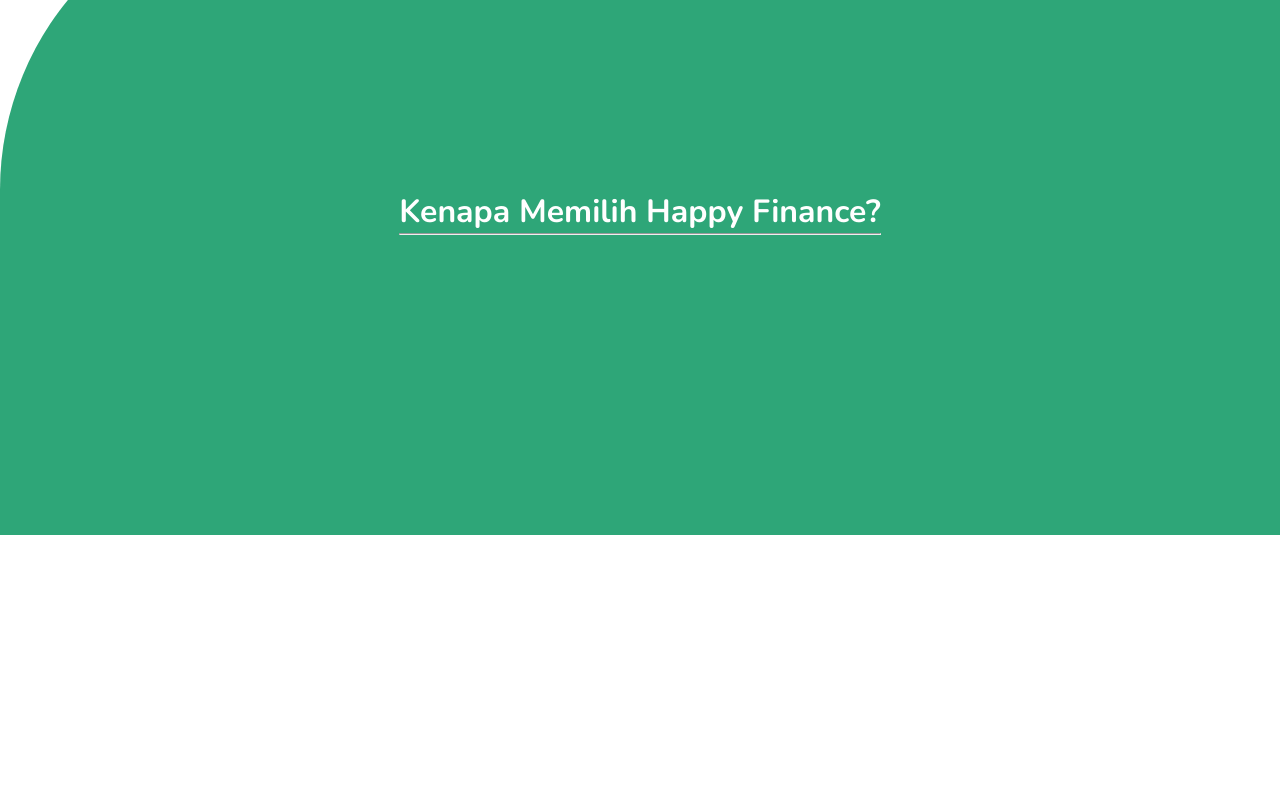
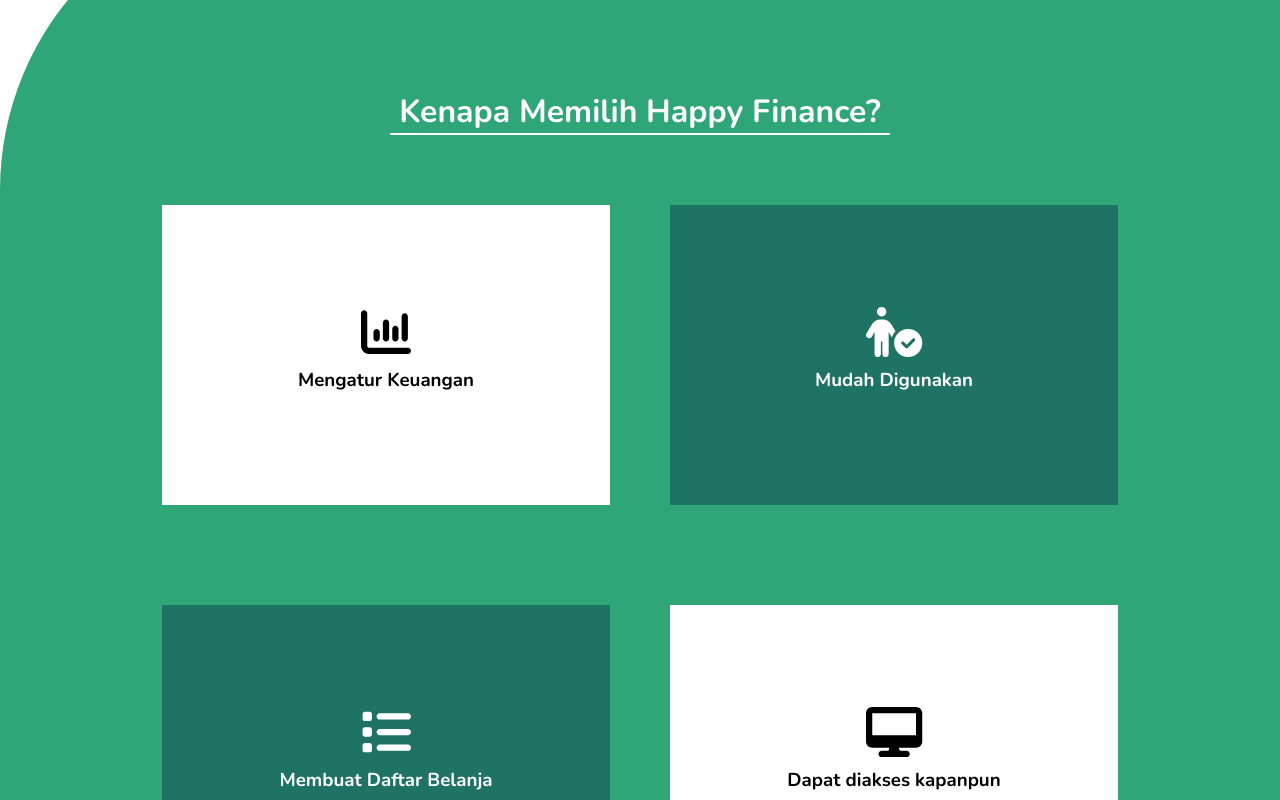
Before and after one commit to Mekamalcity/happyfinance-app, a React (Create React App) app: page / in a window 1280 px wide. Shown: the part 1260-2060 px from the top of the page. Before the commit the page ends 1795 px from the top, so only its background shows below. Built offline with nearby package versions, Linux system fonts and the light colour scheme.

Commit message:
lengkapi landing-page

```diff
--- a/src/component/LandingPage/mainlandingpage.jsx
+++ b/src/component/LandingPage/mainlandingpage.jsx
@@ -1,6 +1,9 @@
 import React from "react";
 import { Link } from "react-router-dom"
 import imgmain1 from '../../Asset/img/main1.png'
+import { faChartColumn, faPersonCircleCheck, faListSquares, faDesktop } from "@fortawesome/free-solid-svg-icons"
+import { FontAwesomeIcon } from "@fortawesome/react-fontawesome";
+
 
 function Main1() {
     return (
@@ -51,21 +54,63 @@
 function Main3() {
     return (
         <div className="container-main3">
-            <div>
-                <h1>
-                    Kenapa Memilih Happy Finance?
-                </h1>
-                <hr />
-                <div>
+            <div className="all-item-main3">
+                <div className="title-main3">
+                    <h1>
+                        Kenapa Memilih Happy Finance?
+                    </h1>
+                    <hr />
+                </div>
+                <div className="why-happyfinance">
+                    <div className="why-item-1">
+                        <FontAwesomeIcon className="fontAwesomeIcon" icon={faChartColumn}></FontAwesomeIcon>
+                        <h3>
+                            Mengatur Keuangan
+                        </h3>
+                        <p>
 
+                        </p>
+                    </div>
+                    <div className="why-item-2">
+                        <FontAwesomeIcon className="fontAwesomeIcon" icon={faPersonCircleCheck}></FontAwesomeIcon>
+                        <h3>
+                            Mudah Digunakan
+                        </h3>
+                        <p>
+
+                        </p>
+                    </div>
                 </div>
-                <div>
+                <div className="why-happyfinance">
+                    <div className="why-item-2">
+                        <FontAwesomeIcon className="fontAwesomeIcon" icon={faListSquares}></FontAwesomeIcon>
+                        <h3>
+                            Membuat Daftar Belanja
+                        </h3>
+                        <p>
 
+                        </p>
+                    </div>
+                    <div className="why-item-1">
+                        <FontAwesomeIcon className="fontAwesomeIcon" icon={faDesktop}></FontAwesomeIcon>
+                        <h3>
+                            Dapat diakses kapanpun
+                        </h3>
+                        <p>
+
+                        </p>
+                    </div>
                 </div>
             </div>
         </div>
     )
+}
+function Main4() {
+    return(
+        <div className="container-main4">
 
+        </div>
+    )
 }
 
-export { Main1, Main2, Main3 };
+export { Main1, Main2, Main3, Main4 };
--- a/src/pages/landingpage/LandingPage.js
+++ b/src/pages/landingpage/LandingPage.js
@@ -1,8 +1,9 @@
 import React, { Fragment } from "react";
 import NavigationLandingPage from "../../component/navigation/navigationLandingPage";
-import {Main1,Main2, Main3} from "../../component/LandingPage/mainlandingpage"
+import {Main1,Main2, Main3, Main4} from "../../component/LandingPage/mainlandingpage";
 
 import "../../styles/landingpage/landingpage.css"
+import "../../styles/landingpage/landingpage2.css"
 
 class LandingPage extends React.Component{
     render(){
@@ -12,6 +13,7 @@
                 <Main1/>
                 <Main2/>
                 <Main3/>
+                <Main4/>
             </Fragment>
         )
     }
--- a/src/styles/landingpage/landingpage.css
+++ b/src/styles/landingpage/landingpage.css
@@ -116,15 +116,93 @@
 /* Main yang ke 3 */
 
 .container-main3{
+    width: 100%;
     background-color: #2ea678;
     color: white;
     display: flex;
     align-items: center;
     justify-content: center;
-    padding-top: 300px;
-    padding-bottom: 300px;
+    padding-top: 200px;
+    padding-bottom: 200px;
     border-top-left-radius: 300px;
+    border-bottom-right-radius: 300px;
     text-align: center;
+    /* border-color: black;
+    border-style: solid;
+    border-width: 2px; */
+}
+
+.container-main3 hr{
+    width: 500px;
+    background-color: white;
+    height: 2px;
+    border-style: none;
+}
+
+.all-item-main3{
+    width: 100%;
+}
+
+.title-main3{
+    display: flex;
+    justify-content: center;
+    align-items: center;
+    flex-direction: column;
+}
+
+.why-happyfinance{
+    display: flex;
+    width: 100%;
+    margin-top: 40px;
+    justify-content: center;
+    align-items: center;
+
+    /* border-color: black;
+    border-style: solid;
+    border-width: 2px; */
+}
+
+.why-item-1{
+    margin: 30px;
+    width: 35%;
+    height: 300px;
+    background-color: white;
+    color: black;
+    display: flex;
+    flex-direction: column;
+    justify-content: center;
+    align-items: center;
+
+    /* border-color: black;
+    border-style: solid;
+    border-width: 2px; */
+
+}
+
+.why-item-2{
+    margin: 30px;
+    width: 35%;
+    height: 300px;
+    background-color: #1e7365;
+    color: white;
+    display: flex;
+    flex-direction: column;
+    justify-content: center;
+    align-items: center;
+}
+
+.why-item-1 h3{
+    margin-top: 10px;
+    margin-bottom: 10px;
+}
+
+.why-item-2 h3{
+    margin-top: 10px;
+    margin-bottom: 10px;
+}
+
+.fontAwesomeIcon{
+    height: 50px;
 }
 
 
--- /dev/null
+++ b/src/styles/landingpage/landingpage2.css
@@ -0,0 +1,3 @@
+.container-main4{
+    height: 300px;
+}
```
